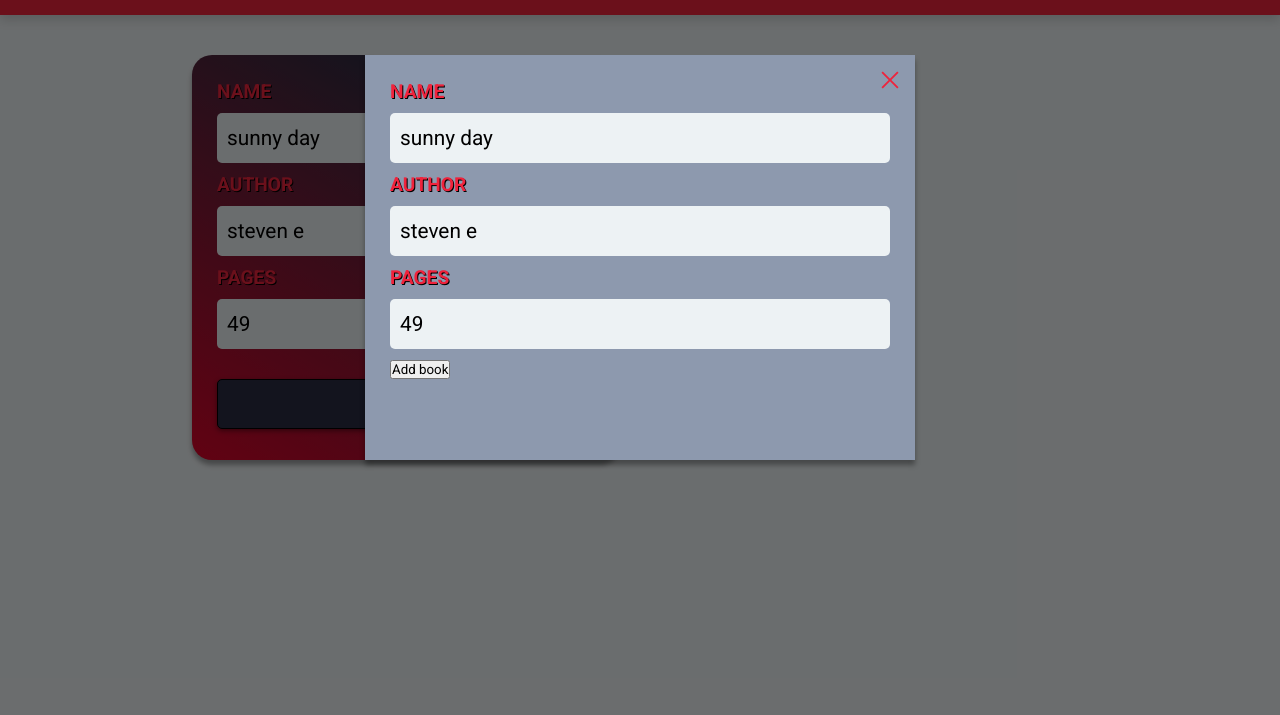
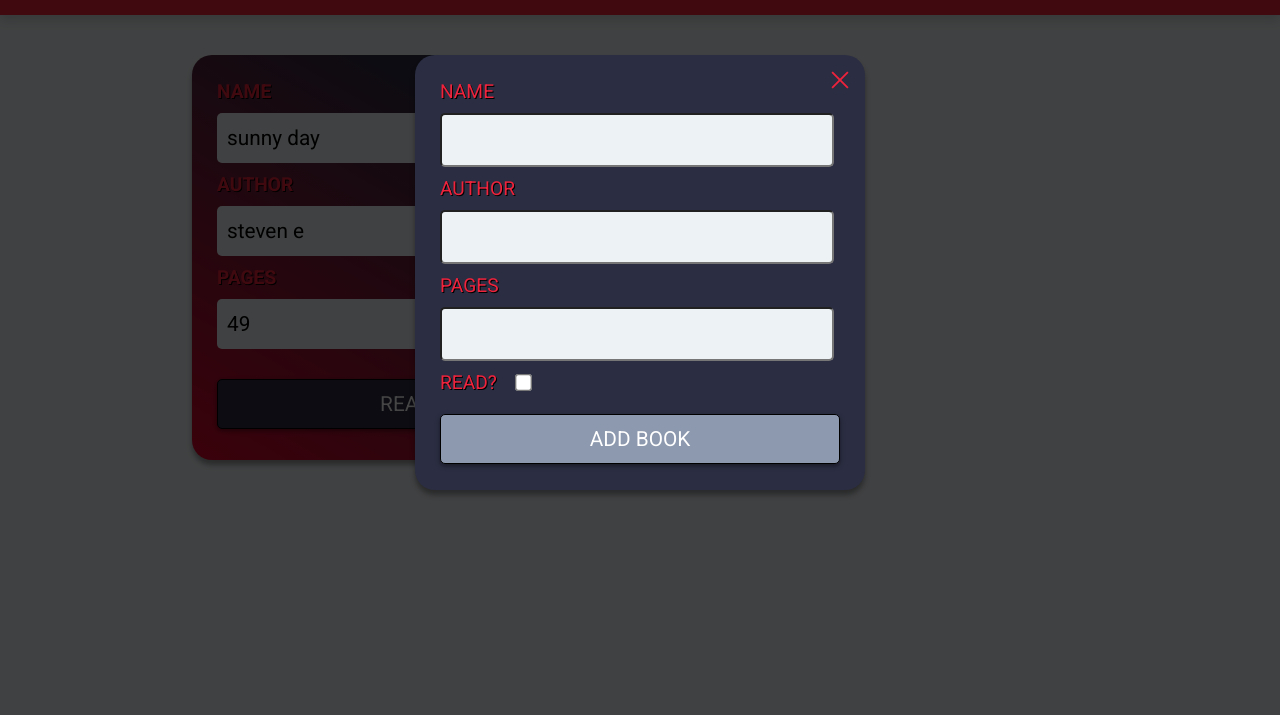
Before and after one commit to Quazf1x/Personal-Library, a plain HTML site: page index.html in a window 1280 px wide. Shown: the part 85-800 px from the top of the page. Drawn offline with Linux system fonts and the light colour scheme.

Commit message:
Ver 0.1.3

```diff
--- a/index.html
+++ b/index.html
@@ -24,17 +24,17 @@
   <main>
     <form class="add-book-popup">
       <img class="delete-button" src="img/close.svg">
-        <h2 class="book-property-name">name</h2>
-        <p class="book-property book-author">
-          sunny day
-        </p>
-        <h2 class="book-property-name">Author</h2>
-        <p class="book-property book-name">
-          steven e</p>
-          <h2 class="book-property-name">Pages</h2>
-        <p class="book-property book-pages">
-          49</p>
-        <button class="add-book">Add book</button>
+        <label for="name-input" class="book-property-name">name</label>
+          <input id="name-input" class="book-property" required>
+        <label for="author-input" class="book-property-name">Author</label>
+          <input id="author-input" class="book-property" required>
+        <label for="pages-input" class="book-property-name">Pages</label>
+          <input id="pages-input" type="number" class="book-property" required>
+          <div class="popup-checkbox-wrapper">
+            <label for="read-status" class="book-property-name">Read?</label>
+              <input id="read-status" class="popup-checkbox" type="checkbox">
+          </div>
+        <button type="submit" id="popup-add-btn" class="book-status ">Add book</button>
     </form>
 
     <div id="grid-wrapper">
--- a/styles.css
+++ b/styles.css
@@ -62,19 +62,9 @@ header h1{
   color: var(--dark-blue);
 }
 
-/*POPUP*/ /* надо объединить с карточками из grid'a*/
-.add-book-popup{
-  background-color: #8d99ae;
-  position: absolute;
-  box-shadow: 0px 5px 5px #00000058;
-  padding: 25px 25px 0 25px;
-  height: 380px;
-  width: clamp(250px,60%,500px);
-  z-index: 2;
-}
 
 .overlay{
-  background-color: #0000008c;
+  background-color: #000000ba;
   position: absolute;
   top:0;
   bottom:0;
@@ -99,15 +89,43 @@ main{
   width: 70%;
 }
 
-.book-card{
+.book-card,.add-book-popup{
   background-color: var(--dark-blue);
-  position: relative;
   border-radius: 20px;
   box-shadow: 0px 5px 5px #00000058;
   padding: 25px 25px 0 25px;
+  height: 410px;
+}
+/*POPUP ^ v*/
+
+.add-book-popup{
+  position: absolute;
+  width: clamp(200px,60%,400px);
+  z-index: 2;
+}
+
+.add-book-popup input{
+  width: 95%;
+}
+
+.popup-checkbox-wrapper{
+  display: flex;
+}
+
+.popup-checkbox-wrapper input{
+  transform: scale(1.3);
+  width: auto;
+  margin-left: 20px;
+}
+
+#popup-add-btn{
+  background-color: var(--grey);
+}
+
+.book-card{
+  position: relative;
   height: 380px;
 }
-
 
 .book-read{
   background-image: linear-gradient(210deg,var(--dark-blue) 20%,var(--dark-red));
```
